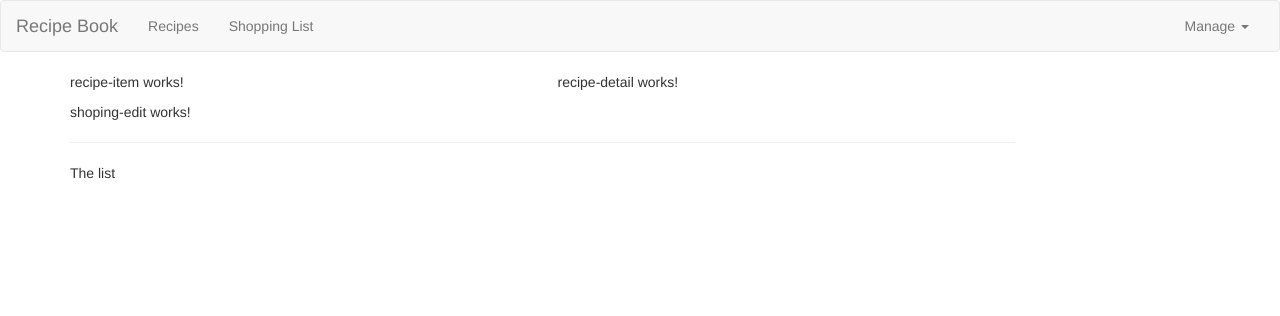
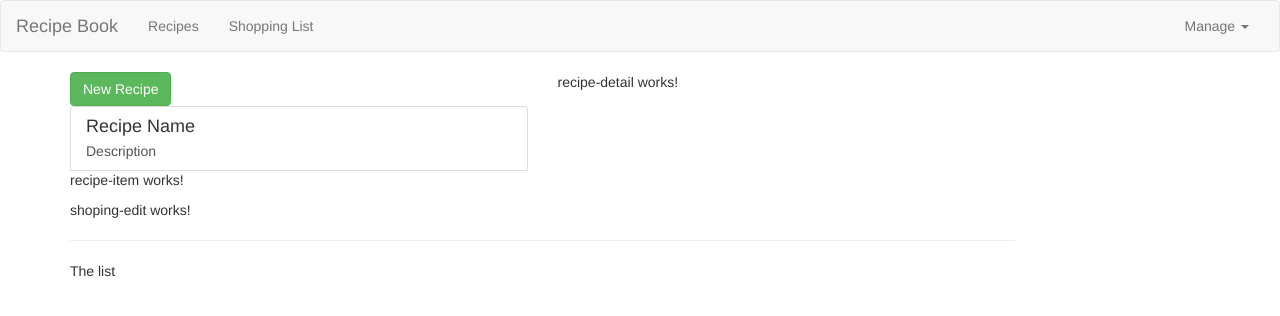
Before and after one commit to SergioVasko/udemy-course-app, an Angular app: page / in a window 1280 px wide. Shown: the top 316 px of the page. Built offline with nearby package versions, Linux system fonts and the light colour scheme.

Commit message:
3.10. Adding Content to the Recipes Components.

```diff
--- a/src/app/recipes/recipe-list/recipe-list.component.html
+++ b/src/app/recipes/recipe-list/recipe-list.component.html
@@ -1 +1,19 @@
-<app-recipe-item></app-recipe-item>
+<div class="row">
+  <div class="col-xs-12">
+    <button class="btn btn-success">New Recipe</button>
+  </div>
+</div>
+<div class="row">
+  <div class="col-xs-12">
+    <a href="#" class="list-group-item clearfix">
+      <div class="pull-left">
+        <h4 class="list-group-item-heading">Recipe Name</h4>
+        <p class="list-group-item-text">Description</p>
+      </div>
+      <span class="pull-right">
+        <img src="" alt="" class="img-responsive" style="max-height: 50px;">
+      </span>
+    </a>
+    <app-recipe-item></app-recipe-item>
+  </div>
+</div>
--- a/src/app/recipes/recipe-list/recipe-list.component.ts
+++ b/src/app/recipes/recipe-list/recipe-list.component.ts
@@ -1,4 +1,5 @@
 import { Component, OnInit } from '@angular/core';
+import { Recipe } from '../recipe.model';
 
 @Component({
   selector: 'app-recipe-list',
@@ -6,7 +7,13 @@
   styleUrls: ['./recipe-list.component.css']
 })
 export class RecipeListComponent implements OnInit {
-  recipes = [];
+  recipes: Recipe[] = [
+    new Recipe(
+      'A Test Recipe',
+      'A Test Description',
+      'https://www.wellplated.com/wp-content/uploads/2017/12/Hoppin-John-recipe-600x629.jpg'
+    )
+  ];
 
   constructor() { }
 
```
